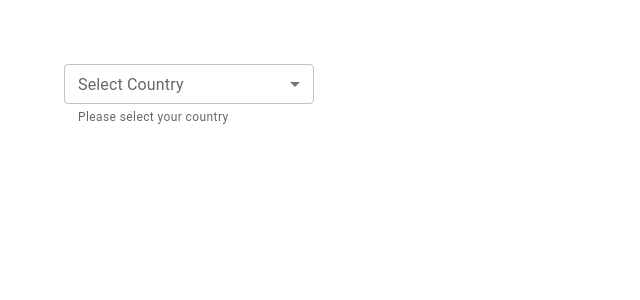
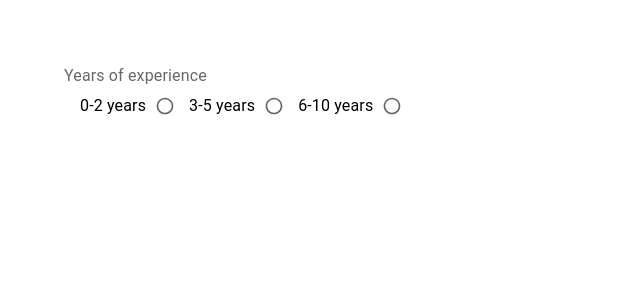
Before and after one commit to epleitez/React-MUI, a React (Create React App) app: page / in a window 1280 px wide. Shown: the top 300 px of the page, without its empty margins (0-640 px from the left). Built offline with nearby package versions, Linux system fonts and the light colour scheme.

Commit message:
add radio button examples

```diff
--- a/src/App.tsx
+++ b/src/App.tsx
@@ -1,17 +1,21 @@
 import './App.css';
+import MuiRadioButton from './components/MuiRadioButton';
 // import MuiTypography from './components/MuiTypography';
 // import { MuiButton } from "./components/MuiButton";
-//import MuiTextField from "./components/MuiTextField";
-import MuiSelect from "./components/MuiSelect";
+// import MuiTextField from "./components/MuiTextField";
+// import MuiSelect from "./components/MuiSelect";
+
+
 
 function App() {
   return (
     <div className="App">
-      {/* <MuiTypography />
-      <MuiButton /> */}
+      {/* <MuiTypography /> */}
+      {/* <MuiButton /> */}
       {/* <MuiTextField /> */}
+      {/* <MuiSelect /> */}
 
-      <MuiSelect />
+      <MuiRadioButton />
 
 
     </div>
--- /dev/null
+++ b/src/components/MuiRadioButton.tsx
@@ -0,0 +1,54 @@
+import { useState } from 'react'
+import {
+  Box,
+  FormControl,
+  FormLabel,
+  FormControlLabel,
+  RadioGroup,
+  Radio
+} from '@mui/material'
+
+export const MuiRadioButton = () => {
+  const [value, setValue] = useState('')
+  console.log(value)
+
+  const handleChange = (event: React.ChangeEvent<HTMLInputElement>) => {
+    setValue(event.target.value)
+  }
+  return (
+    <Box>
+      <FormControl>
+        <FormLabel id='job-experience-group-label'>
+          Years of experience
+        </FormLabel>
+        <RadioGroup
+          row
+          aria-labelledby='job-experience-group-label'
+          name='job-experience-group'
+          value={value}
+          onChange={handleChange}>
+          <FormControlLabel
+            labelPlacement='start'
+            value='0-2'
+            control={<Radio size='small' color='secondary' />}
+            label='0-2 years'
+          />
+          <FormControlLabel
+            labelPlacement='start'
+            value='3-5'
+            control={<Radio size='small' color='secondary' />}
+            label='3-5 years'
+          />
+          <FormControlLabel
+            labelPlacement='start'
+            value='6-10'
+            control={<Radio size='small' color='secondary' />}
+            label='6-10 years'
+          />
+        </RadioGroup>
+      </FormControl>
+    </Box>
+  )
+}
+
+export default MuiRadioButton
```
